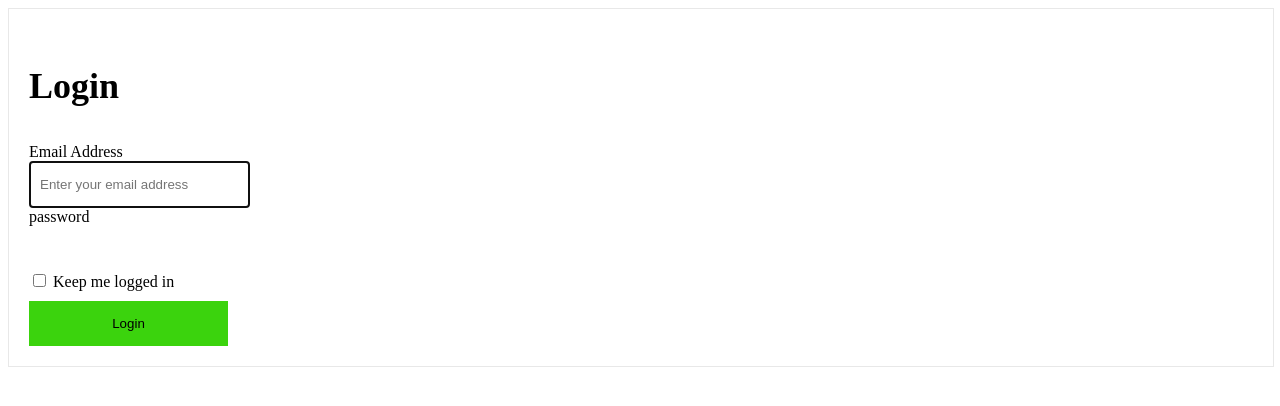
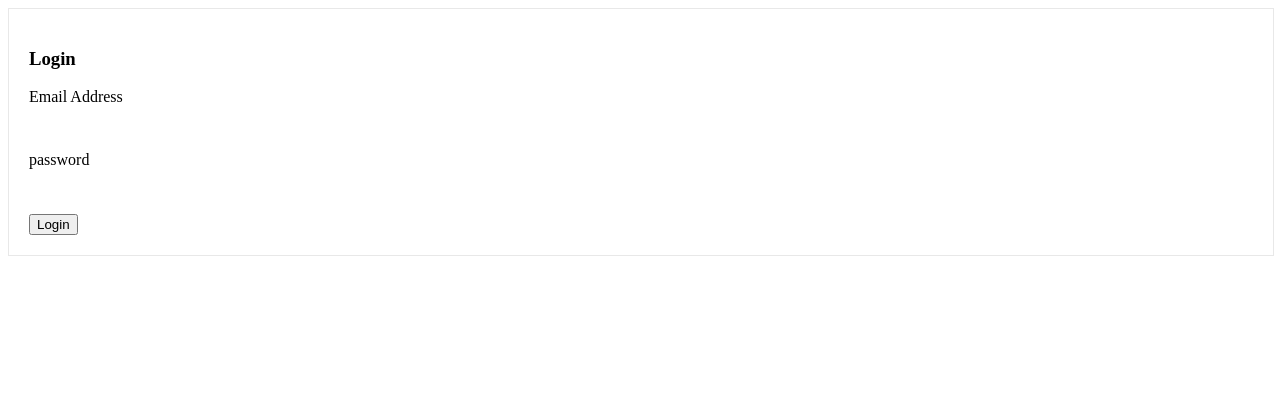
Before and after one commit to MuhammadSohailNazar/angular-pro, an Angular app: page / in a window 1280 px wide. Shown: the top 406 px of the page. Built offline with nearby package versions, Linux system fonts and the light colour scheme.

Commit message:
Creating Dynamic component. 1. setup entry point 2. inject componentfactoryresolver 3. create an instance of that component 4. because use of read viewcontainerref, that allow as to creat component.

```diff
--- a/src/app/app.component.html
+++ b/src/app/app.component.html
@@ -1,9 +1,5 @@
 <div class="container">
-  <app-auth-form (submitted)="login($event)">
-    <h3>Login</h3>
-    <app-auth-remember (checked)="rememberUser($event)"></app-auth-remember>
-    <button type="submit">Login</button>
-  </app-auth-form>
+ <div #entry></div>
 </div>
 
 <router-outlet></router-outlet>
--- a/src/app/app.component.ts
+++ b/src/app/app.component.ts
@@ -1,4 +1,13 @@
-import { Component } from '@angular/core';
+import {
+  AfterContentInit,
+  AfterViewInit,
+  ChangeDetectorRef,
+  Component,
+  ComponentFactoryResolver,
+  ViewChild,
+  ViewContainerRef,
+} from '@angular/core';
+import { AuthFormComponent } from './auth-form/auth-form.component';
 import { IUser } from './auth-form/User';
 
 @Component({
@@ -6,17 +15,22 @@ import { IUser } from './auth-form/User';
   templateUrl: './app.component.html',
   styleUrls: ['./app.component.scss'],
 })
-export class AppComponent {
-  rememberMe: boolean = false;
-  createUser(user: IUser) {
-    console.log('create user', user);
+export class AppComponent implements AfterViewInit {
+  @ViewChild('entry', { read: ViewContainerRef }) entry: ViewContainerRef;
+
+  constructor(
+    private resolver: ComponentFactoryResolver,
+    private cd: ChangeDetectorRef
+  ) {}
+
+  ngAfterViewInit() {
+    const authFormFactory =
+      this.resolver.resolveComponentFactory(AuthFormComponent);
+    this.entry.createComponent(authFormFactory);
+    this.cd.detectChanges();
   }
 
   login(user: IUser) {
-    console.log('login', user, this.rememberMe);
-  }
-
-  rememberUser(remember: boolean) {
-    this.rememberMe = remember;
+    console.log('login', user);
   }
 }
--- a/src/app/auth-form/auth-form.component.html
+++ b/src/app/auth-form/auth-form.component.html
@@ -1,6 +1,6 @@
 <div class="main-container">
   <form (ngSubmit)="onSubmit(form.value)" #form="ngForm">
-    <ng-content select="h3"></ng-content>
+    <h3>{{ title }}</h3>
     <label for="email"
       >Email Address
       <input type="email" name="email" #email ngModel />
@@ -9,10 +9,7 @@
       >password
       <input type="password" name="password" ngModel />
     </label>
-    <ng-content select="app-auth-remember"></ng-content>
-    <app-auth-message
-      [style.display]="showMessage ? 'inherit' : 'none'"
-    ></app-auth-message>
-    <ng-content select="button"></ng-content>
+
+    <button type="submit">{{title}}</button>
   </form>
 </div>
--- a/src/app/auth-form/auth-form.component.ts
+++ b/src/app/auth-form/auth-form.component.ts
@@ -1,19 +1,10 @@
 import {
-  AfterContentInit,
-  AfterViewInit,
   ChangeDetectorRef,
   Component,
-  ContentChildren,
-  ElementRef,
   EventEmitter,
   Output,
-  QueryList,
   Renderer2,
-  ViewChild,
-  ViewChildren,
 } from '@angular/core';
-import { AuthMessageComponent } from '../auth-message/auth-message.component';
-import { AuthRememberComponent } from '../auth-remember/auth-remember.component';
 import { IUser } from './User';
 
 @Component({
@@ -21,37 +12,11 @@ import { IUser } from './User';
   templateUrl: './auth-form.component.html',
   styleUrls: ['./auth-form.component.scss'],
 })
-export class AuthFormComponent implements AfterContentInit, AfterViewInit {
-  @ContentChildren(AuthRememberComponent)
-  remembers: QueryList<AuthRememberComponent>;
-  @ViewChildren(AuthMessageComponent) messages: QueryList<AuthMessageComponent>;
-  @ViewChild('email') email: ElementRef;
+export class AuthFormComponent {
+  title: string = 'Login';
   @Output('submitted') submitted = new EventEmitter<IUser>();
 
-  showMessage: boolean = false;
-  constructor(private cd: ChangeDetectorRef, private renderer: Renderer2) {}
-
-  ngAfterViewInit() {
-    this.messages.forEach((message) => {
-      message.days = 30;
-    });
-    this.cd.detectChanges();
-    this.renderer.setAttribute(this.email.nativeElement,"placeholder","Enter your email address");
-    this.renderer.addClass(this.email.nativeElement,"email");
-    this.renderer.selectRootElement(this.email.nativeElement).focus();
-    //this.email.nativeElement.setAttribute('placeholder', 'Enter your email');
-    // this.email.nativeElement.classList.add('email');
-    // this.email.nativeElement.focus();
-
-  }
-
-  ngAfterContentInit() {
-    this.remembers.forEach((item) => {
-      item.checked.subscribe(
-        (checked: boolean) => (this.showMessage = checked)
-      );
-    });
-  }
+  constructor() {}
 
   onSubmit(form: any): void {
     this.submitted.emit(form);
```
